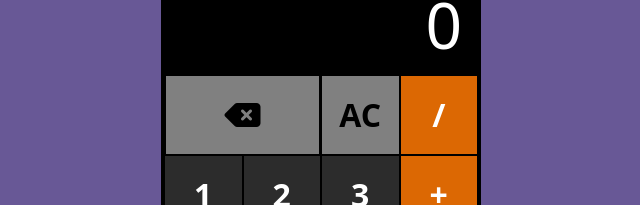
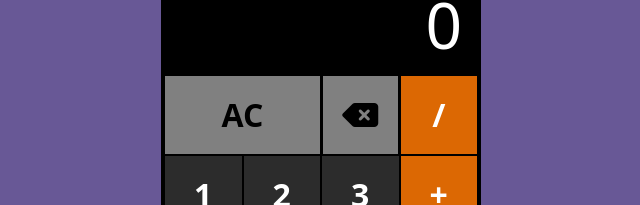
Before and after one commit to Sajal91/CODSOFT-Calculator, a plain HTML site: page index.html in a window 1280 px wide. Shown: the part 205-410 px from the top of the page, without its empty margins (319-959 px from the left). Drawn offline with nearby package versions, Linux system fonts and the light colour scheme.

Commit message:
ready to use again

```diff
--- a/index.html
+++ b/index.html
@@ -16,8 +16,8 @@
                 <h1 id="num-display" style="font-size: 4rem;">0</h1>
             </div>
             <div id="btns-display">
-                <div id="btn-16" style="grid-column: 1/3;"><i style="background-color: grey; color: black;" class="fa-solid fa-delete-left"></i></div>
-                <div id="btn-17" style="grid-column: 3/4; background-color: grey; color: black;">AC</div>
+                <div id="btn-17" style="grid-column: 1/3; background-color: grey; color: black;">AC</div>
+                <div id="btn-16" style="grid-column: 3/4;"><i style="background-color: grey; color: black;" class="fa-solid fa-delete-left"></i></div>
                 <button class="operator-btns" id="btn-18">/</button>
                 <button class="num-btns" id="btn-1">1</button>
                 <button class="num-btns" id="btn-2">2</button>
```
